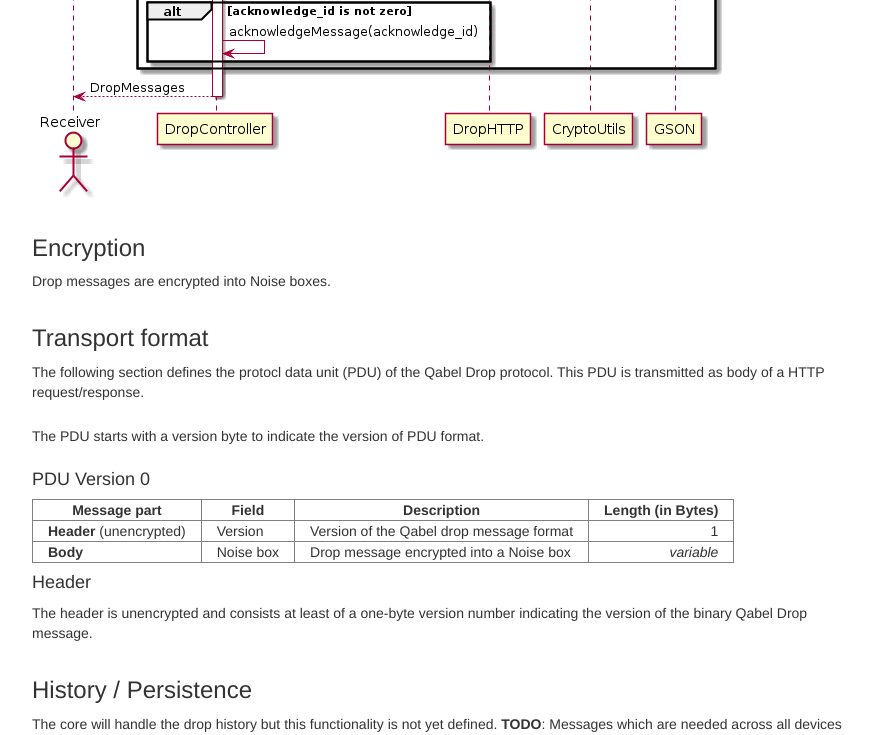
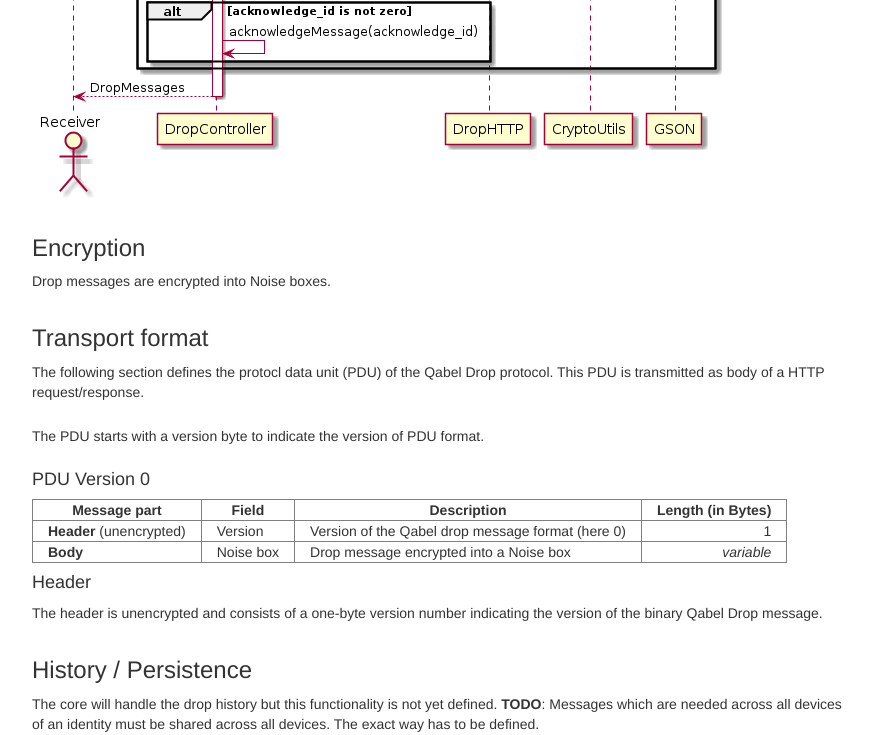
Before and after one commit to Qabel/qabel.github.io, a Jekyll site: the page built from _docs/Qabel-Client-Drop.md, in a window 1280 px wide and 900 px high, scrolled down 3046 px, cut to the strip 73-808 px from the top of the window. Shown: the whole strip, without its empty margins (338-1211 px from the left). Built offline with Jekyll 4.4.1, drawn with Linux system fonts in a browser that asks for light colours; Markdown is read by kramdown in place of the engine named in the settings.

Commit message:
Fixed header description and version number

```diff
--- a/_docs/Qabel-Client-Drop.md
+++ b/_docs/Qabel-Client-Drop.md
@@ -123,11 +123,11 @@
 
 | Message part | Field | Description | Length (in Bytes) |
 | ------------ | ----- | ----------- | ---------------: |
-| **Header** (unencrypted) | Version | Version of the Qabel drop message format | 1 |
+| **Header** (unencrypted) | Version | Version of the Qabel drop message format (here 0)| 1 |
 | **Body** | Noise box | Drop message encrypted into a Noise box | *variable* |
 
 #### Header
-The header is unencrypted and consists at least of a one-byte version number indicating
+The header is unencrypted and consists of a one-byte version number indicating
 the version of the binary Qabel Drop message.
 
 ### History / Persistence
```
